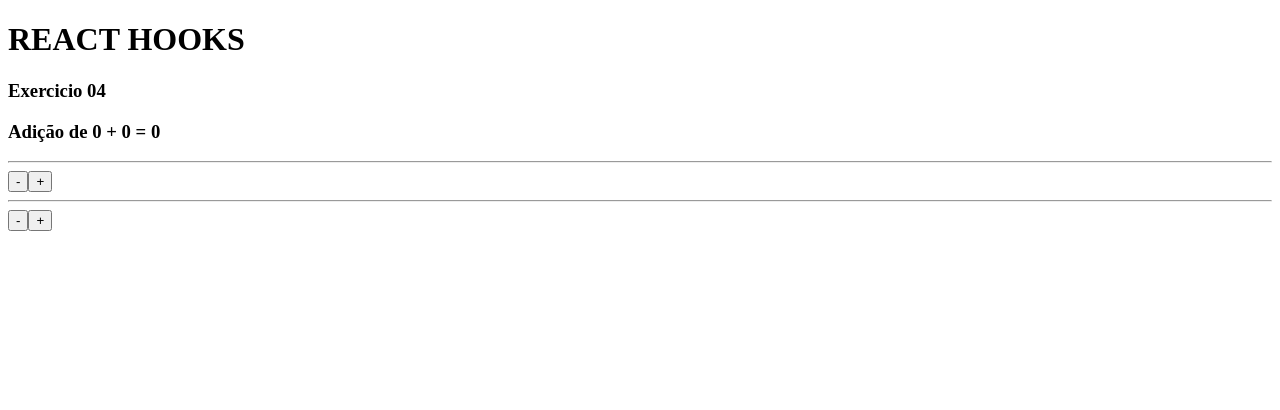
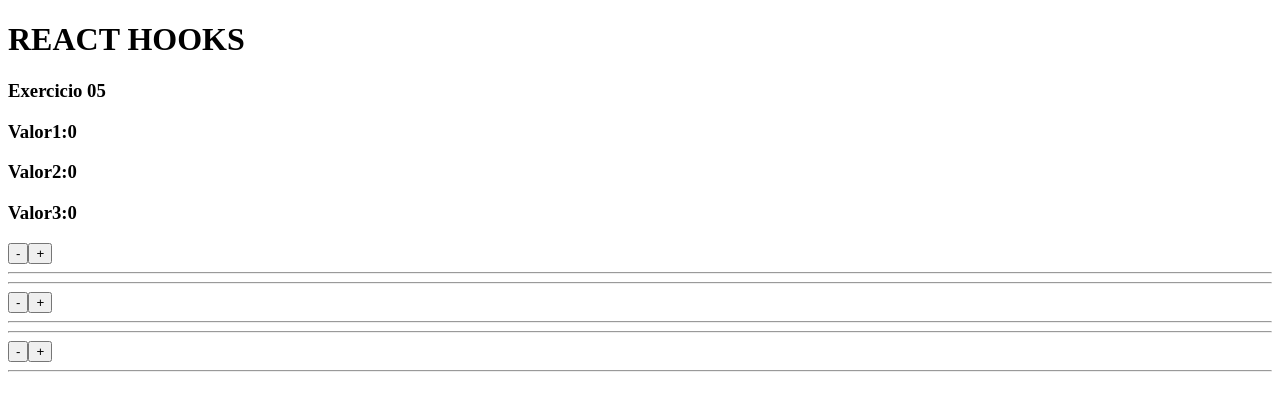
Before and after one commit to AlexFeitoza/react_next_hooks, a React (Vite) app: page / in a window 1280 px wide. Shown: the top 410 px of the page. Built offline with nearby package versions, Linux system fonts and the light colour scheme.

Commit message:
07_hooks

```diff
--- a/src/App.jsx
+++ b/src/App.jsx
@@ -3,7 +3,7 @@
 //import HookState02 from "./components/UseState_02"
 //import HookState03 from "./components/UseState_03"
 //import HookState04 from "./components/UseState_04"
-import HookState06 from "./components/UseState_06"
+import HookState07 from "./components/UseState_07"
 
 
 
@@ -18,7 +18,8 @@
           {/*<HookState03 /> */}
           {/*<HookState04 /> */}
           {/*<HookState05 /> */}
-          <HookState06 />
+          {/*<HookState06 /> */}
+          <HookState07 />
         </>
     )
 }
--- /dev/null
+++ b/src/components/UseState_07.jsx
@@ -0,0 +1,124 @@
+import { useState } from "react"
+import Hookstate_07a from "./UseState_07a";
+
+const Hookstate07 = () => {
+
+    const [valor, setValor] = useState([0, 0, 0])
+
+    function atualizar(indice, unidade) {
+        //buscar o array
+        const number = [...valor]
+
+        //alterar o array
+        number[indice] =  number[indice] + unidade
+
+        //atualizar o state
+        setValor(number)
+    }
+
+    function decValor1() {atualizar(0,-1) }
+    function incValor1() {atualizar(0, 1) }
+    function decValor2() {atualizar(1,-1) }
+    function incValor2() {atualizar(1, 1) }
+    function decValor3() {atualizar(2,-1) }
+    function incValor3() {atualizar(2, 1) }
+
+    return (
+        <>
+            <h3>Exercicio 05</h3>
+            <h3>Valor1:{valor[0]}</h3>
+            <h3>Valor2:{valor[1]}</h3>
+            <h3>Valor3:{valor[2]}</h3>
+            <Hookstate_07a funcaoDec={decValor1} funcaoInc={incValor1}/>
+            <hr />
+            <Hookstate_07a funcaoDec={decValor2} funcaoInc={incValor2}/>
+            <hr />
+            <Hookstate_07a funcaoDec={decValor3} funcaoInc={incValor3}/>
+        </>
+    )
+}
+
+export default Hookstate07
+
+
+
+
+
+
+
+
+
+
+
+
+
+
+
+
+
+
+
+
+
+
+
+
+
+
+
+
+
+
+
+
+
+
+/*
+minha resolução para esse exercicio
+
+const Hookstate07 = () => {
+
+    const number = [0, 1, 2];
+
+    const [valor1, setValor1] = useState(number[0])
+    const [valor2, setValor2] = useState(number[1])
+    const [valor3, setValor3] = useState(number[2])
+
+    function decremento1() {
+        setValor1( v => v - 1)
+    }
+
+    function incremento1() {
+        setValor1(v => v + 1)
+    }
+
+    function decremento2() {
+        setValor2( v => v - 1)
+    }
+
+    function incremento2() {
+        setValor2(v => v + 1)
+    }
+
+    function decremento3() {
+        setValor3( v => v - 1)
+    }
+
+    function incremento3() {
+        setValor3(v => v + 1)
+    }
+
+    return (
+        <>
+            <h3>Exercicio 05</h3>
+            <h3>Valor1: {valor1}</h3>
+            <h3>Valor2: {valor2}</h3>
+            <h3>Valor3: {valor3}</h3>
+            <Hookstate_07a funcaoDec={decremento1} funcaoInc={incremento1} />
+            <Hookstate_07a funcaoDec={decremento2} funcaoInc={incremento2} />
+            <Hookstate_07a funcaoDec={decremento3} funcaoInc={incremento3} />
+        </>
+    )
+}
+
+export default Hookstate07 */
--- /dev/null
+++ b/src/components/UseState_07a.jsx
@@ -0,0 +1,20 @@
+import PropTypes from 'prop-types'
+const Hookstate_07a = ({funcaoDec, funcaoInc}) => {
+
+
+
+    return (
+        <>
+            <button onClick={funcaoDec}>-</button>
+            <button onClick={funcaoInc}>+</button>
+            <hr />
+        </>
+    )
+}
+
+Hookstate_07a.propTypes = {
+    funcaoDec: PropTypes.func,
+    funcaoInc: PropTypes.func
+}
+
+export default Hookstate_07a
```
